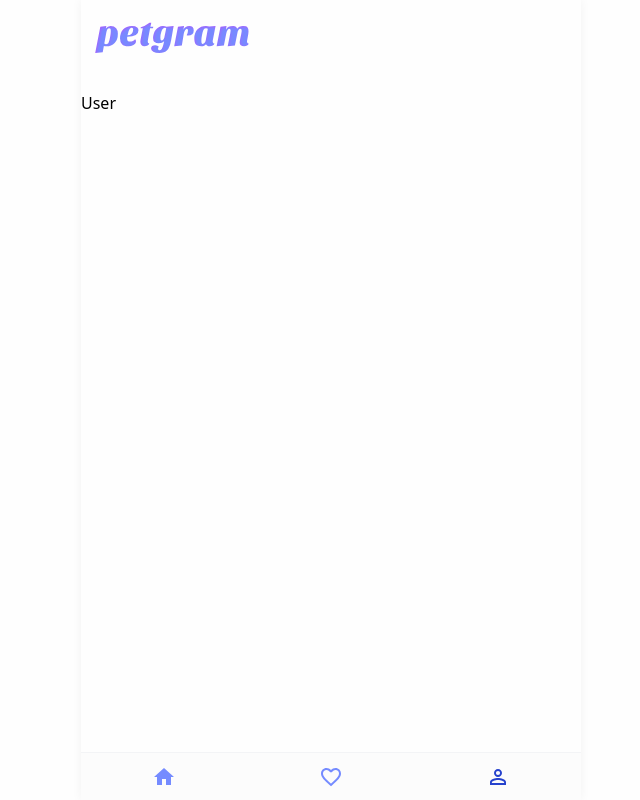
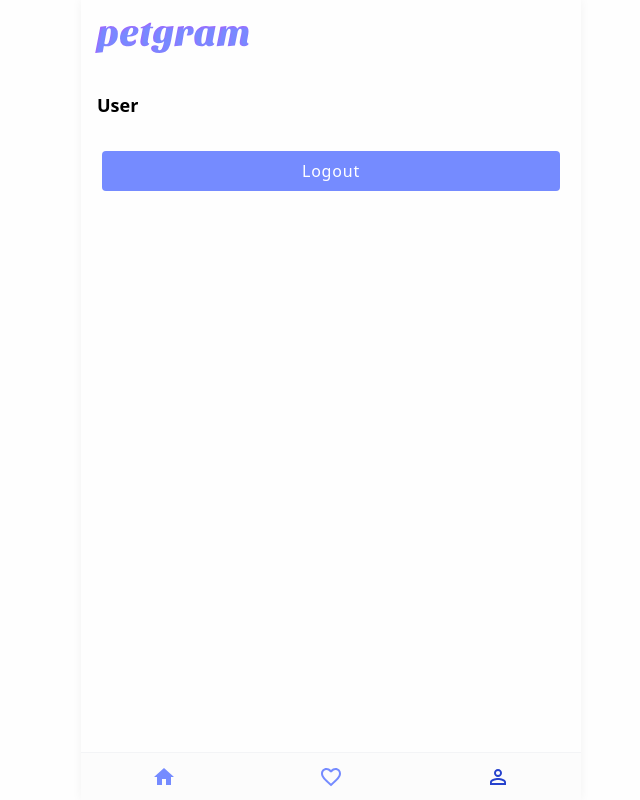
Before and after one commit to GrajalesU/Curso-React-Avanzado-Vite, a React (Vite) app: page /user in a window 1280 px wide. Shown: the whole page, without its empty margins (309-949 px from the left). Built offline with nearby package versions, Linux system fonts and the light colour scheme; sample sign-in values are in the browser's storage.

Commit message:
Add logout

```diff
--- a/src/context/UserContext.jsx
+++ b/src/context/UserContext.jsx
@@ -10,11 +10,13 @@ export function UserProvider({ children }) {
   const value = {
     isAuth,
     activateAuth: (jwt) => {
+      setIsAuth(true);
       window.sessionStorage.setItem("token", jwt);
-      setIsAuth(true);
     },
-    logout: () => {
+    removeAuth: () => {
       setIsAuth(false);
+      window.sessionStorage.removeItem("token");
+      window.location = "/login";
     },
   };
 
--- a/src/routes/User/NotRegisteredUser.jsx
+++ b/src/routes/User/NotRegisteredUser.jsx
@@ -25,7 +25,6 @@ export default function NotRegisteredUser() {
     );
 
   if (data) {
-    console.log(data)
     activateAuth(data.signup);
     navigate("/");
   }
--- a/src/routes/User/index.jsx
+++ b/src/routes/User/index.jsx
@@ -1,7 +1,16 @@
+import { useUser } from "../../context/UserContext";
+
 export default function User() {
+  const { removeAuth } = useUser();
   return (
     <div>
-      <h1>User</h1>
+      <h1 className="text-lg ml-4 font-semibold mb-8">User</h1>
+      <button
+        className="bg-[#758bff] rounded text-white w-11/12 mx-auto block text-center py-2 px-1 font-medium tracking-wider"
+        onClick={removeAuth}
+      >
+        Logout
+      </button>
     </div>
   );
 }
```
